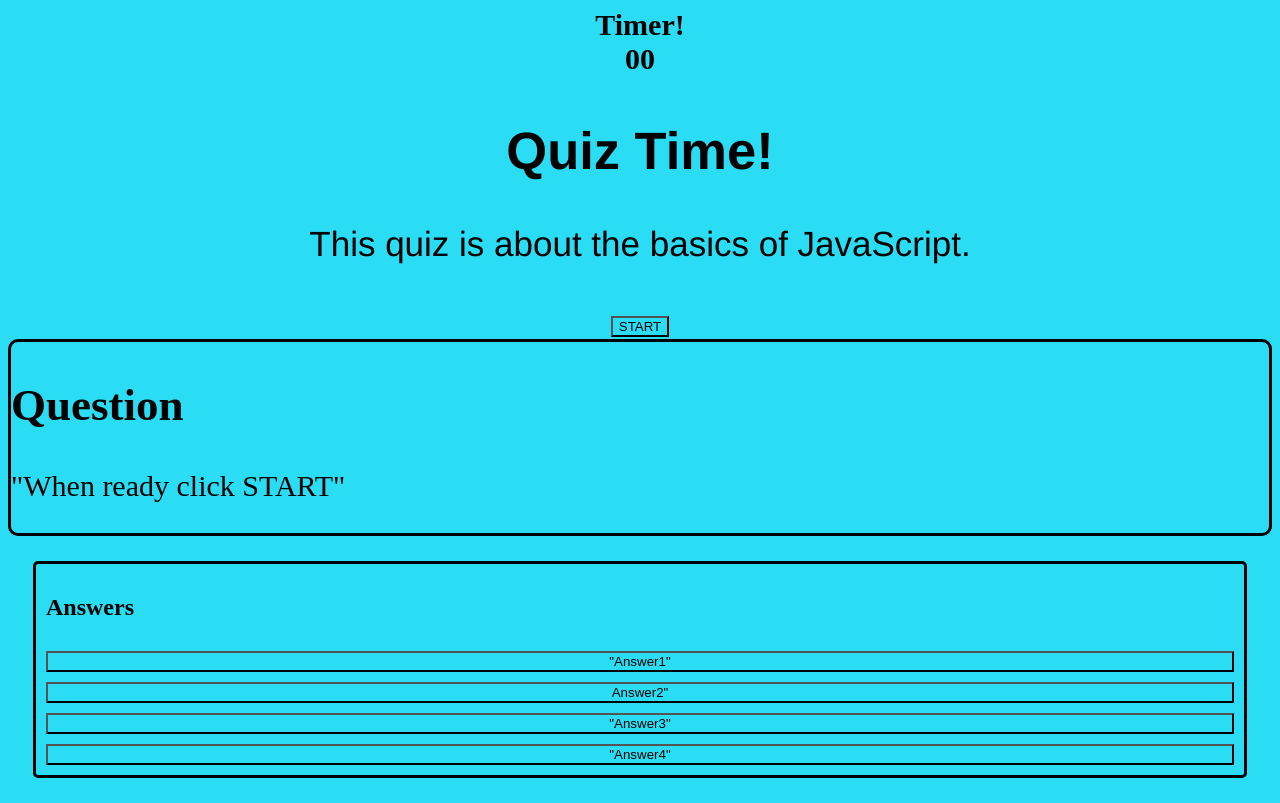
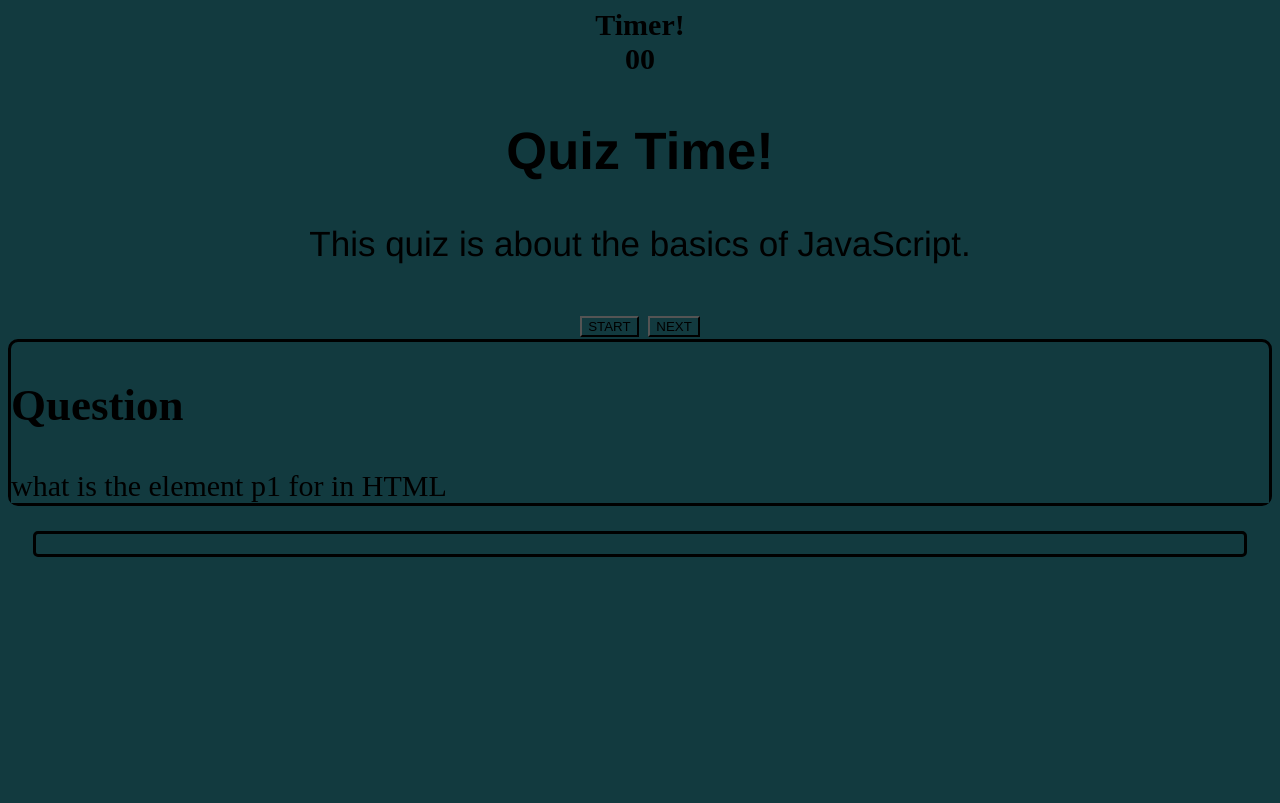
Before and after one commit to Crow-III/JS-Quiz, a plain HTML site: page index.html in a window 1280 px wide. Both pictures are taken after a click on the button "START". Drawn offline with Linux system fonts and the light colour scheme.

Commit message:
Work in progress

```diff
--- a/index.html
+++ b/index.html
@@ -16,26 +16,23 @@
       <h1>Quiz Time!</h1>
     <p>This quiz is about the basics of JavaScript.</p>
     <button id="START" class="START">START</button>
+    <button id="NEXT" class="START">NEXT</button>
     </section>
 
-    <section class="Questions">
-        <h2>Question</h2>
-        <p id="Questions?">"When ready click START"</p>
-    </section>
+    <div id="Questions" class="Questions">
+        <h2 >Question</h2>
+        <div id="questions?">"When ready click START"</div>
+    </div>
 
 
-    <section id="Answers" class="Answers">
+    <div id="answerButtons" class="Answers">
         <h2>Answers</h2>
+        <button class="Answers2">"Answer1"</button>
+        <button class="Answers2">Answer2"</button>
+        <button class="Answers2">"Answer3"</button>
+        <button class="Answers2">"Answer4"</button>
+    </div>
+    <script src= "script.js"></script>
+</body>
 
-        <button id="Answer1" class="Answers2">"Answer1"</button>
-
-        <button id="Answer2" class="Answers2">Answer2"</button>
-
-        <button id="Answer3" class="Answers2">"Answer3"</button>
-
-        <button id="Answer4" class="Answers2">"Answer4"</button>
-
-    </section>
-
-</body>
 </html>
--- a/script.js
+++ b/script.js
@@ -1,11 +1,74 @@
+const startButton = document.getElementById('START')
+const nextButton = document.getElementById('NEXT')
+const questionContainerElement = document.getElementById('Questions')
+const questionElement = document.getElementById('questions?')
+const answerButtonsElement = document.getElementById('answerButtons')
+let shuffledQuestions, currentQuestionIndex
+
+
+startButton.addEventListener('click', startGame)
+
+
+// Timer for quiz not complete
 var Time
 var Timer = document.getElementById('Timer');
 
 (function () {
 var sec = 0;
 Time = setInterval (()=>{
-Timer.innerText = '60:'-
+Timer.innerText = '60:'})
 })
 
+//will start quiz
+function startGame() {
+startButton.classList.add('hide')
+shuffledQuestions = questions.sort(()=> Math.random() - .5)
+questionContainerElement.classList.remove('hide')
+currentQuestionIndex = 0
+setNextQuestion()
+}
 
-})
+
+function setNextQuestion() {
+showQuestion(shuffledQuestions[currentQuestionIndex])
+resetState()
+}
+
+
+function showQuestion(question) {
+    questionElement.innerText = question.questions
+    question.answers.forEach(answers => {
+        const button = document.createElement('button')
+        button.innerText = answers.text
+        button.classList.add('button')
+        if (answers.correct) {
+            button.dataset.correct = answers.correct
+        }
+        button.addEventListener('click', selectAnswer)
+        answerButtonsElement.appendChild(button)
+    })
+}
+
+function resetState() {
+    nextButton.classList.add('hide')
+    while (answerButtonsElement.firstChild) {
+        answerButtonsElement.removeChild
+        (answerButtonsElement.firstChild)
+    }
+}
+
+function selectAnswer() {
+
+}
+
+const questions = [
+    {
+        questions: 'what is the element p1 for in HTML',
+        answers: [
+            {text: 'paragraphs', correct: true },
+            {text: 'Headers', correct: false},
+            {text: 'Titles', correct: false},
+            {text: 'Footers', correct: false}
+        ]
+    }
+]
--- a/style.css
+++ b/style.css
@@ -1,5 +1,5 @@
 * {
-    background-color: rgb(42, 221, 245);
+    background-color: rgb(18, 58, 63);
 
 }
 
@@ -50,7 +50,7 @@ font-weight: bold;
 
 .START:hover {
     font-size: 20px;
-    background-color: gold;
+    background-color: rgb(129, 113, 22);
     cursor: pointer;
 
 }
```
Also changed, not shown: Sample questions/script.js (deleted).
